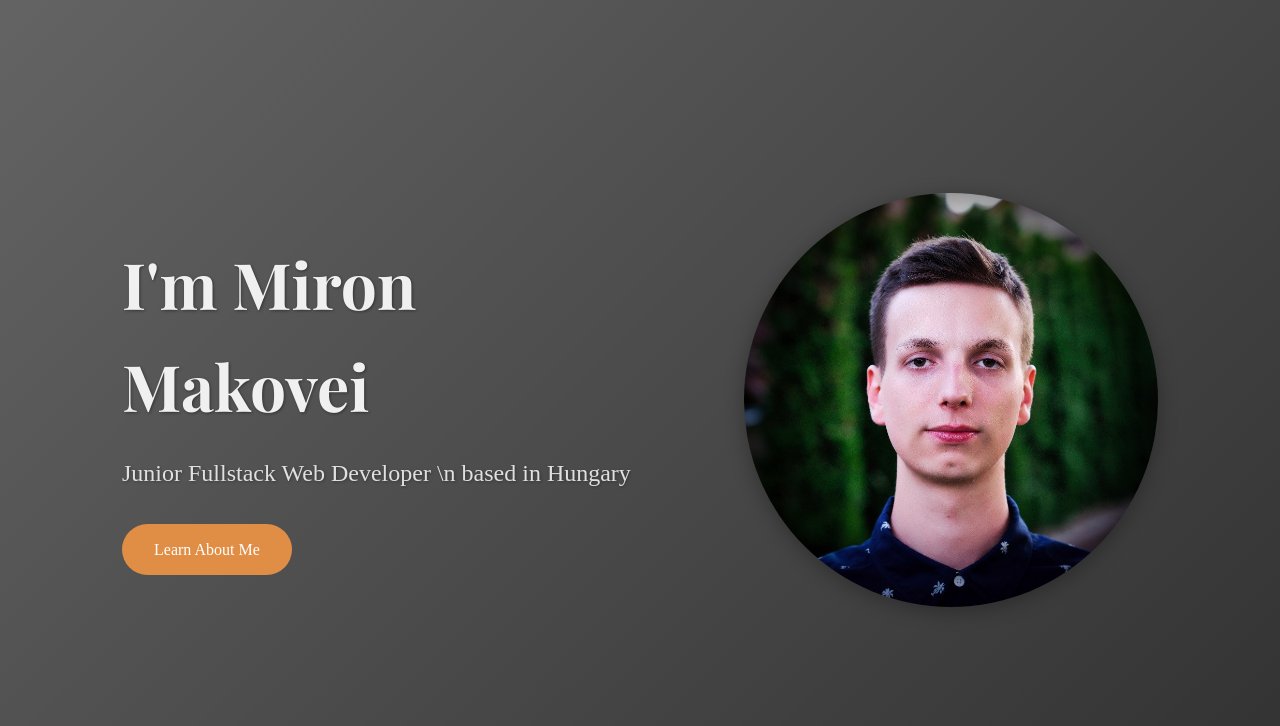
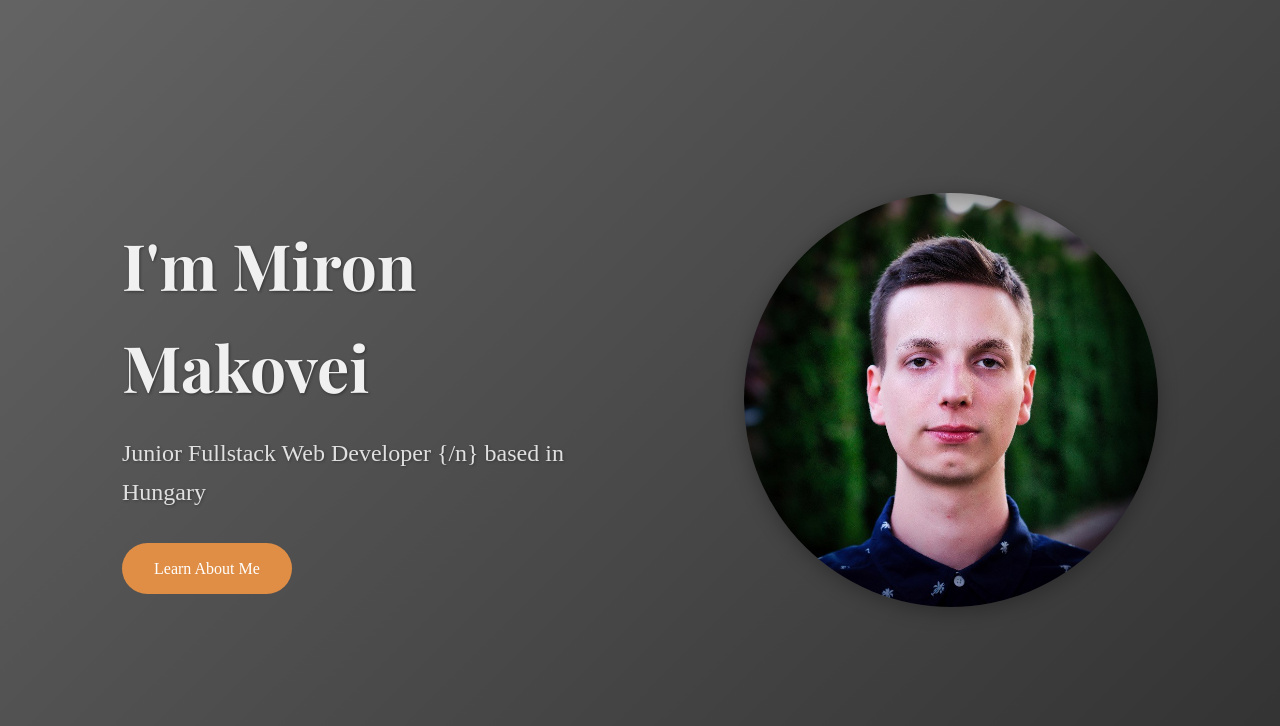
Before and after one commit to MakoveiMiron/portfolio, a website: page index.html in a window 1280 px wide. Shown: the part 74-800 px from the top of the page. Drawn offline with nearby package versions, Linux system fonts and the light colour scheme; a web font is replaced by a local one.

Commit message:
Update index.html

```diff
--- a/index.html
+++ b/index.html
@@ -37,7 +37,7 @@
         <div class="container hero">
             <div class="hero-text">
                 <h1>I'm Miron Makovei</h1>
-                <p>Junior Fullstack Web Developer \n based in Hungary</p>
+                <p>Junior Fullstack Web Developer {/n} based in Hungary</p>
                 <a href="#about-me" class="btn">Learn About Me</a>
             </div>
             <div class="hero-image">
```
